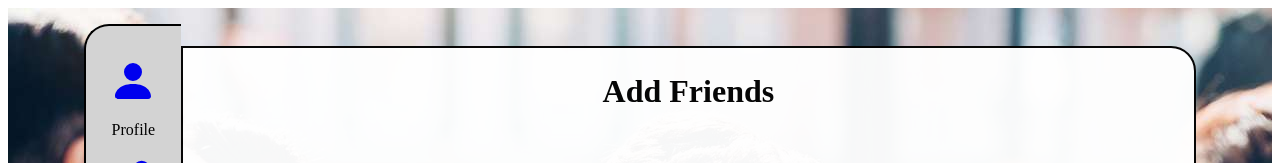
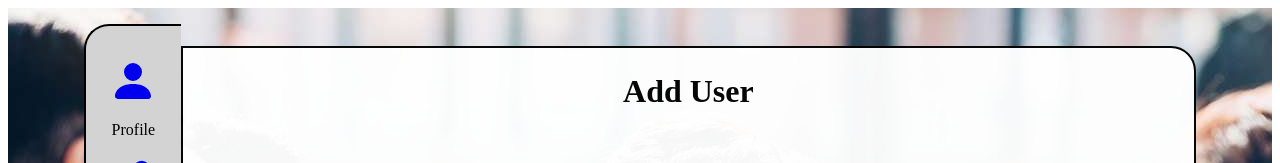
Before and after one commit to J-Blijenburg/Chatter, a Vue app in the folder Front-end-Chatter/: page /addfriends in a window 1280 px wide. Shown: the top 163 px of the page. Built offline with nearby package versions, Linux system fonts and the light colour scheme; the HTML template or start-up script is replaced by a standard one.

Commit message:
Update AddFriends.vue

```diff
--- a/Front-end-Chatter/src/components/AddFriends.vue
+++ b/Front-end-Chatter/src/components/AddFriends.vue
@@ -3,7 +3,7 @@
         <Navigation />
         <div class="base">
             <div class="baseAddFriendsHeader">
-                <h1>Add Friends</h1>
+                <h1>Add User</h1>
             </div>
             <div class="baseAddFriendsBody">
                 <div class="addUser">
```
